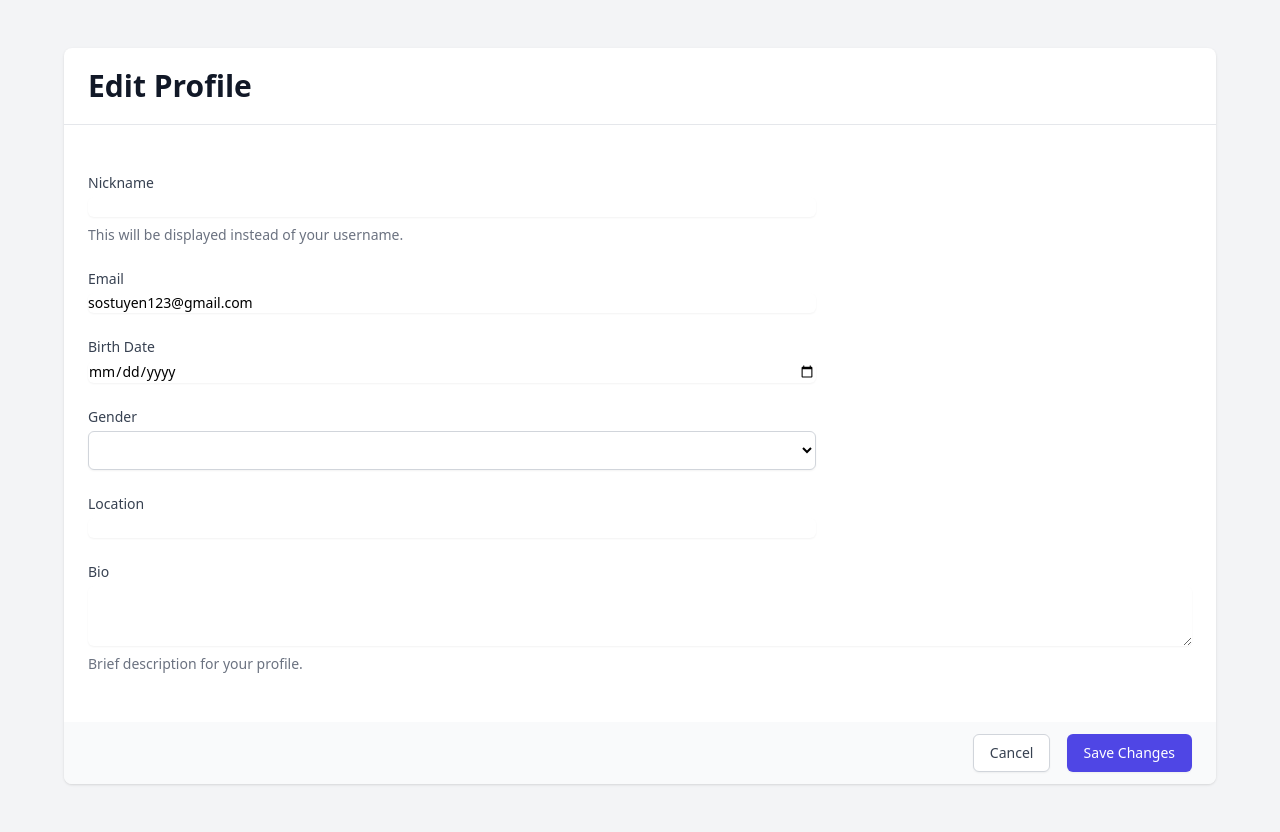
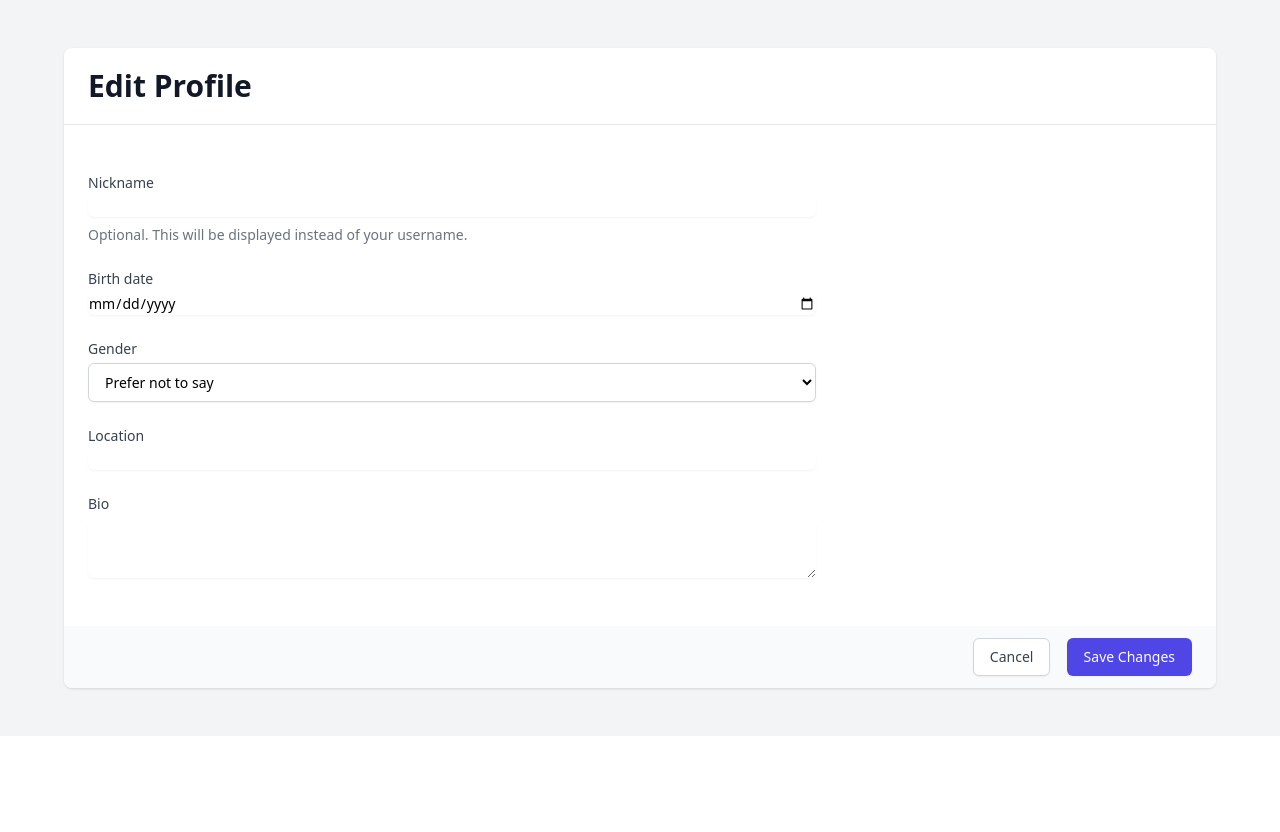
Before and after one commit to samdriod/pokeTrade, a Django app: page /accounts/profile/edit/ in a window 1280 px wide. Shown: the part 64-896 px from the top of the page. After the commit the page ends 756 px from the top, so only its background shows below. Run offline with Django 5.2, Linux system fonts and the light colour scheme; a user stored in the database is signed in; data comes from the database, SQL or seed files in the repository; both versions use the stored data as it was after the commit; lists and menus that the app fills with data are empty; some libraries are stand-ins or nearby versions.

Commit message:
Ok u should now be able to made any edit

```diff
--- a/accounts/forms.py
+++ b/accounts/forms.py
@@ -38,12 +38,28 @@
     nickname = forms.CharField(
         max_length=30,
         required=False,
-        help_text='Optional. This will be displayed instead of your username.'
+        help_text='Optional. This will be displayed instead of your username.',
+        widget=forms.TextInput(attrs={
+            'class': 'mt-1 focus:ring-indigo-500 focus:border-indigo-500 block w-full shadow-sm sm:text-sm border-gray-300 rounded-md'
+        })
     )
 
     class Meta:
         model = UserProfile
         fields = ('nickname', 'birth_date', 'gender', 'location', 'bio')
         widgets = {
-            'birth_date': forms.DateInput(attrs={'type': 'date'}),
+            'birth_date': forms.DateInput(attrs={
+                'type': 'date',
+                'class': 'mt-1 focus:ring-indigo-500 focus:border-indigo-500 block w-full shadow-sm sm:text-sm border-gray-300 rounded-md'
+            }),
+            'gender': forms.Select(attrs={
+                'class': 'mt-1 block w-full py-2 px-3 border border-gray-300 bg-white rounded-md shadow-sm focus:outline-none focus:ring-indigo-500 focus:border-indigo-500 sm:text-sm'
+            }),
+            'location': forms.TextInput(attrs={
+                'class': 'mt-1 focus:ring-indigo-500 focus:border-indigo-500 block w-full shadow-sm sm:text-sm border-gray-300 rounded-md'
+            }),
+            'bio': forms.Textarea(attrs={
+                'rows': 3,
+                'class': 'mt-1 focus:ring-indigo-500 focus:border-indigo-500 block w-full shadow-sm sm:text-sm border-gray-300 rounded-md'
+            })
         }
--- a/accounts/templates/accounts/edit_profile.html
+++ b/accounts/templates/accounts/edit_profile.html
@@ -13,47 +13,16 @@
                 {% csrf_token %}
                 <div class="px-4 py-5 bg-white sm:p-6">
                     <div class="grid grid-cols-6 gap-6">
+                        {% for field in form %}
                         <div class="col-span-6 sm:col-span-4">
-                            <label for="nickname" class="block text-sm font-medium text-gray-700">Nickname</label>
-                            <input type="text" name="nickname" id="nickname" value="{{ profile.nickname }}"
-                                   class="mt-1 focus:ring-indigo-500 focus:border-indigo-500 block w-full shadow-sm sm:text-sm border-gray-300 rounded-md">
-                            <p class="mt-2 text-sm text-gray-500">This will be displayed instead of your username.</p>
+                            <label for="{{ field.id_for_label }}" class="block text-sm font-medium text-gray-700">{{ field.label }}</label>
+                            {{ field.errors }}
+                            {{ field }}
+                            {% if field.help_text %}
+                                <p class="mt-2 text-sm text-gray-500">{{ field.help_text }}</p>
+                            {% endif %}
                         </div>
-
-                        <div class="col-span-6 sm:col-span-4">
-                            <label for="email" class="block text-sm font-medium text-gray-700">Email</label>
-                            <input type="email" name="email" id="email" value="{{ user.email }}"
-                                   class="mt-1 focus:ring-indigo-500 focus:border-indigo-500 block w-full shadow-sm sm:text-sm border-gray-300 rounded-md">
-                        </div>
-
-                        <div class="col-span-6 sm:col-span-4">
-                            <label for="birth_date" class="block text-sm font-medium text-gray-700">Birth Date</label>
-                            <input type="date" name="birth_date" id="birth_date" value="{{ profile.birth_date|date:'Y-m-d' }}"
-                                   class="mt-1 focus:ring-indigo-500 focus:border-indigo-500 block w-full shadow-sm sm:text-sm border-gray-300 rounded-md">
-                        </div>
-
-                        <div class="col-span-6 sm:col-span-4">
-                            <label for="gender" class="block text-sm font-medium text-gray-700">Gender</label>
-                            <select id="gender" name="gender"
-                                    class="mt-1 block w-full py-2 px-3 border border-gray-300 bg-white rounded-md shadow-sm focus:outline-none focus:ring-indigo-500 focus:border-indigo-500 sm:text-sm">
-                                {% for value, label in profile.GENDER_CHOICES %}
-                                    <option value="{{ value }}" {% if profile.gender == value %}selected{% endif %}>{{ label }}</option>
-                                {% endfor %}
-                            </select>
-                        </div>
-
-                        <div class="col-span-6 sm:col-span-4">
-                            <label for="location" class="block text-sm font-medium text-gray-700">Location</label>
-                            <input type="text" name="location" id="location" value="{{ profile.location }}"
-                                   class="mt-1 focus:ring-indigo-500 focus:border-indigo-500 block w-full shadow-sm sm:text-sm border-gray-300 rounded-md">
-                        </div>
-
-                        <div class="col-span-6">
-                            <label for="bio" class="block text-sm font-medium text-gray-700">Bio</label>
-                            <textarea id="bio" name="bio" rows="3"
-                                      class="mt-1 focus:ring-indigo-500 focus:border-indigo-500 block w-full shadow-sm sm:text-sm border-gray-300 rounded-md">{{ profile.bio }}</textarea>
-                            <p class="mt-2 text-sm text-gray-500">Brief description for your profile.</p>
-                        </div>
+                        {% endfor %}
                     </div>
                 </div>
                 <div class="px-4 py-3 bg-gray-50 text-right sm:px-6 space-x-3">
```
Also changed, not shown: db.sqlite3.
